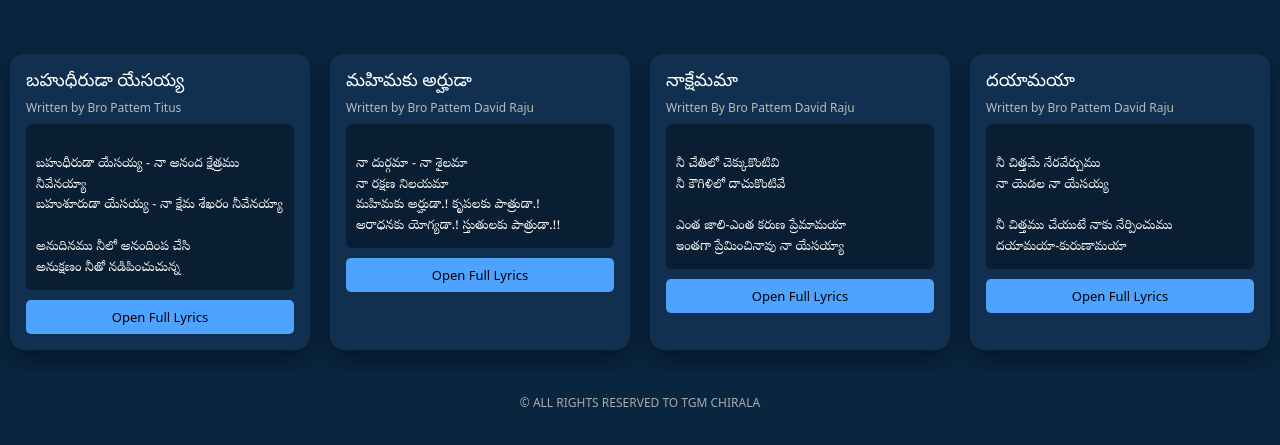
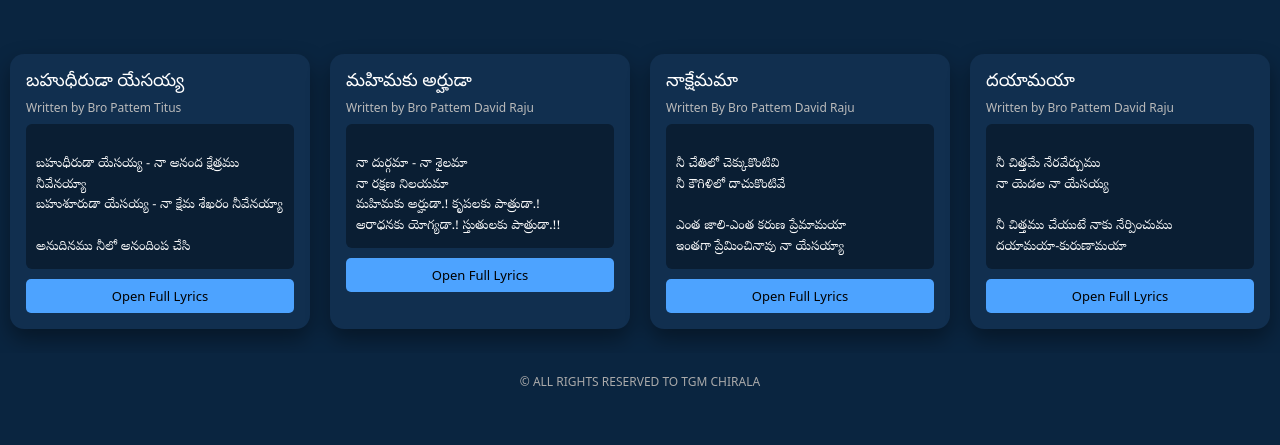
Before and after one commit to NaVeEn2747/TGM_Website, a plain HTML site: page index.html in a window 1280 px wide. Shown: the part 83-528 px from the top of the page. Drawn offline with Linux system fonts and the light colour scheme; a web font is replaced by a local one.

Commit message:
Update index.html

```diff
--- a/index.html
+++ b/index.html
@@ -172,7 +172,6 @@
 బహుశూరుడా యేసయ్య - నా క్షేమ శేఖరం నీవేనయ్యా
 
 అనుదినము నీలో ఆనందింప చేసి
-అనుక్షణం నీతో నడిపించుచున్న
     </div>
     <a class="song-link" href="song1.html">Open Full Lyrics</a>
   </div>
```
